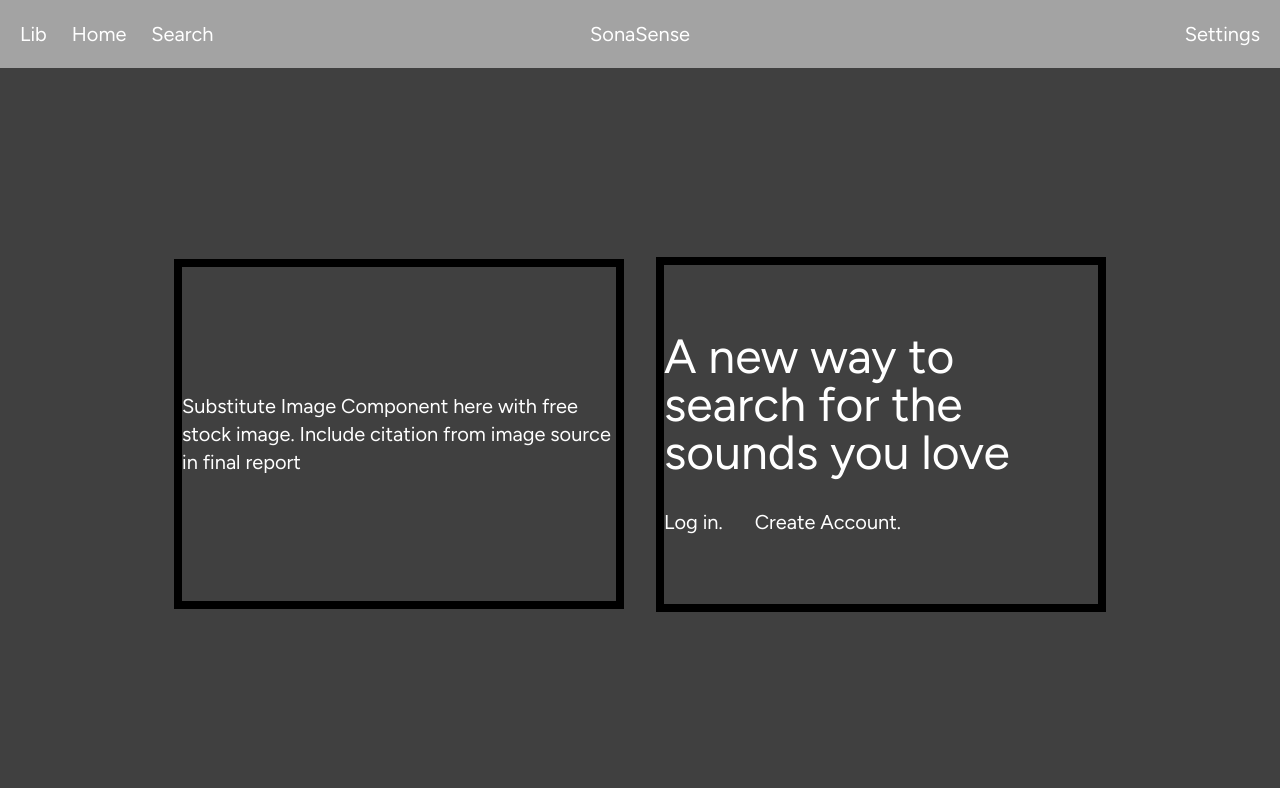
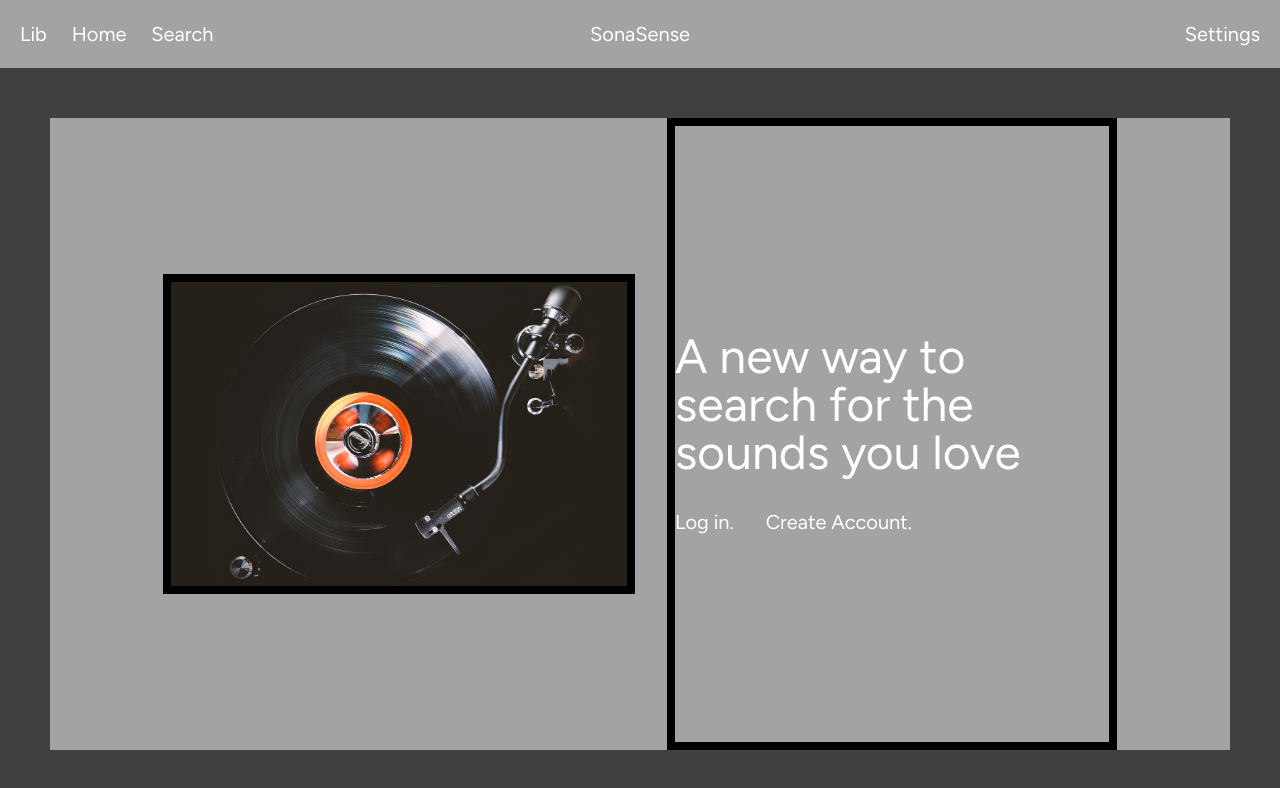
Before and after one commit to juan-phzy/sona-sense, a Next.js app: page / in a window 1280 px wide. Shown: the top 788 px of the page. Built offline with nearby package versions, Linux system fonts and the light colour scheme.

Commit message:
Code Comments Added, Image Added, CSS updated

```diff
--- a/app/page.tsx
+++ b/app/page.tsx
@@ -1,28 +1,64 @@
-import Navbar from "./components/Navbar";
-
+/*
+	Imports - juan
+*/
+//--------------------------------------------------------
+import Navbar from "@/app/components/Navbar";
+import Image from "next/image";
+import homeImage from "@/public/images/homeImage.jpg";
+//-------------------------------------------------------
+/*
+	This is the main landing page that is rendered when
+	the site is loaded. - juan
+*/
+//------------------------------------------------------------------------------------------------
 export default function Page() {
 	return (
 		<>
+			{/*
+			------------------------------------------------------------------------------------------------------
+			Main container which fills the full viewport. The Navbar and Body go inside stacked as a flex column - juan
+			----------------------------------------------------------------------------------------------------*/}
 			<main className="Site-Container w-screen h-screen flex flex-col">
-				<div>
+				{/*
+				-----------------------------------------------------------------------------------------------
+				Container for the Navbar. The Navbar component goes inside. Fills width and fits content height - juan
+				----------------------------------------------------------------------------------------------*/}
+				<nav className="w-full h-fit">
 					<Navbar />
-				</div>
-
-				<div className="Main-Content w-full h-full flex flex-row justify-center items-center gap-x-8 bg-neutral-700 p-24 ">
-					<div className="Image-Container w-[450px] h-[350px]	border-8 border-black flex justify-center items-center text-white text-xl">
-						Substitute Image Component here with free stock image. Include
-						citation from image source in final report
-					</div>
-
-					<div className="w-[450px] h-[355px]	border-8 border-black flex flex-col justify-center gap-y-8 items-center text-white text-5xl bg-neutral">
+				</nav>
+				{/*
+				-----------------------------------------------------------------------------------------------------
+				Container for the body. The body content goes inside. Content is centered and 50px padding all around - juan
+				----------------------------------------------------------------------------------------------------*/}
+				<section className="Main-Content w-full h-full flex flex-row justify-center items-center bg-neutral-700 p-[50px]">
+					{/*
+					-----------------------------------------------------------------------------------------------------------
+					Background container for body content. Body content includes two sections stacked side by side as flex rows.
+						Section 1 of body content will be an image, Section 2 will be text - juan
+					-----------------------------------------------------------------------------------------------------------*/}
+					<section className="Content-Background w-full h-full flex flex-row justify-center items-center gap-x-8 bg-neutral-400 p-x-24 ">
+						{/*
+						-------------------------------------------------------------
+						Section 1: Image container. Image component goes inside - juan
+						------------------------------------------------------------*/}
+						<section className="Image-Container w-2/5 h-fit border-8 border-black flex justify-center items-center text-white text-xl">
+							<Image src={homeImage} alt="Home image" />
+						</section>
+						{/*
+						-------------------------------------------------------------
+						Section 2: Text container. Two sub-sections go inside stacked as flex columns:
+							Sub-section-1: Welcome text, Sub-section-2: User Account Buttons  - juan
+						------------------------------------------------------------*/}
+						<section className="w-[450px] h-full border-8 border-black flex flex-col justify-center gap-y-8 items-center text-white text-5xl bg-neutral">
 							<div>A new way to search for the sounds you love</div>
 							<div className="w-full flex flex-row gap-x-8 text-xl">
 								{/*Subsitute bottom two divs with button components with user account functionality*/}
 								<div>Log in.</div>
 								<div>Create Account.</div>
 							</div>
-					</div>
-				</div>
+						</section>
+					</section>
+				</section>
 			</main>
 		</>
 	);
--- a/app/ui/globals.css
+++ b/app/ui/globals.css
@@ -4,6 +4,14 @@
 
 /* Add your CSS properties here */
 
+/* CSS RESET */
+*{
+  margin: 0;
+  padding: 0;
+  box-sizing: border-box;
+}
+
+/* TOP NAV BAR STYLING */
 .NavContainer {
   @apply bg-neutral-400
     p-5
@@ -14,6 +22,7 @@
     text-xl
     text-white;
 }
+
 
 .ThreeNavButtons {
   @apply absolute left-5
```
Also changed, not shown: public/images/homeImage.jpg (added). Lines whose indentation alone changed are shown as unchanged.
